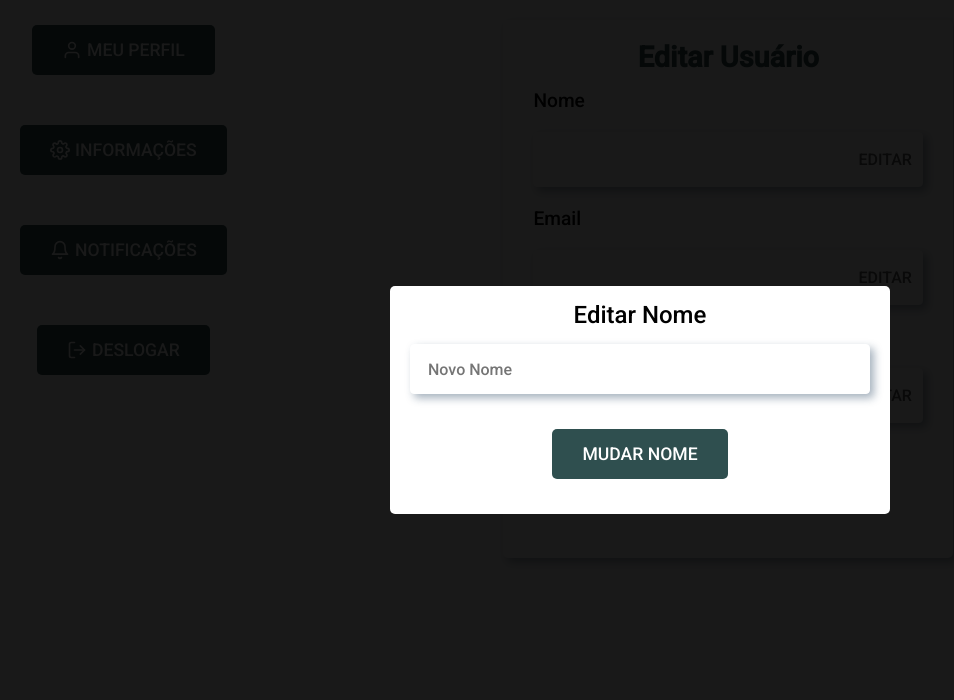
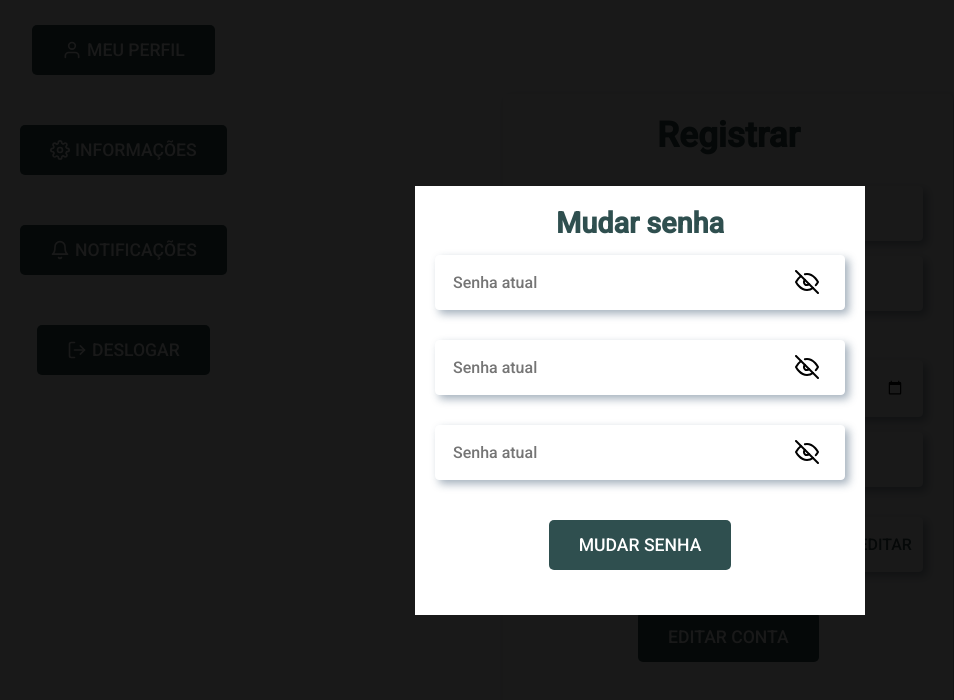
Before and after one commit to MathLouren/Rede-social, a Vue app: page /usuario/edit_user in a window 1280 px wide. Both pictures are taken after a click on the element "EDITAR". Shown: the top 700 px of the page, without its empty margins (0-954 px from the left). Built offline with nearby package versions, Linux system fonts and the light colour scheme.

Commit message:
password_change layout

```diff
--- a/src/views/registrar/Registrar.vue
+++ b/src/views/registrar/Registrar.vue
@@ -15,18 +15,6 @@
                         <li>Email inválido</li>
                     </ul>
                 </div>
-              <input type="password" name="senha" placeholder="Senha" v-model="password">
-                <div class="error_input" v-if="$v.email.$error">
-                      <ul>
-                          <li>Senha precisa ter no minimo 7 caracteres</li>
-                      </ul>
-                </div>
-              <input type="password" name="senha" placeholder="Repita a senha" v-model="confirmation_password">
-                <div class="error_input" v-if="$v.confirmation_password.$error">
-                      <ul>
-                          <li>As senhas não coincidem</li>
-                      </ul>
-                </div>
                 <span>Sua data de nascimento</span>
                 <input type="date" v-model="date">
                 <div class="error_input" v-if="$v.date.$error">
@@ -41,8 +29,22 @@
                           <li>Máximo de 10 caracteres</li>
                       </ul>
                 </div>
-                <button class="btn button" @click.prevent="validarUsuario">Criar conta</button>
-                <router-link class="btn button" to="/">Já possui uma conta? Logar</router-link>
+                <slot>
+                  <input type="password" name="senha" placeholder="Senha" v-model="password">
+                <div class="error_input" v-if="$v.email.$error">
+                      <ul>
+                          <li>Senha precisa ter no minimo 7 caracteres</li>
+                      </ul>
+                </div>
+              <input type="password" name="senha" placeholder="Repita a senha" v-model="confirmation_password">
+                <div class="error_input" v-if="$v.confirmation_password.$error">
+                      <ul>
+                          <li>As senhas não coincidem</li>
+                      </ul>
+                </div>
+                  <button class="btn button" @click.prevent="validarUsuario">Criar conta</button>
+                  <router-link class="btn button" to="/">Já possui uma conta? Logar</router-link>
+                </slot>
                 </form>
       </div>
   </section>
@@ -53,6 +55,7 @@ import { required , email , minLength , maxLength , sameAs} from 'vuelidate/lib/
 import { mapFields } from "@/helpers.js"
 
 export default {
+  name:"registrar",
   data(){
     return{
       confirmation_password:""
--- a/src/views/usuario/EditarUsuario.vue
+++ b/src/views/usuario/EditarUsuario.vue
@@ -1,62 +1,34 @@
 <template>
   <transition name="modal">
     <section class="container_infos">
-      <div class="form">
-            <nav>
-              <h2>Editar Usuário</h2>
-                <form>
-                  <label for="name">Nome</label>
-                  <div>
-                    <div class="input_editar">
-                      <input type="text" v-model="name" name="name">
-                      <span @click="mudarNome = true">EDITAR</span>
-                    </div>
-                    <transition name="modal">
-                      <div class="mudar_container" v-if="mudarNome" @click="fecharModal">
-                      <div class="modal_change">
-                        <label for="mudarNome">Editar Nome</label>
-                        <input type="text" v-model="name" name="mudarNome" placeholder="Novo Nome">
-                        <button class="btn" @click.prevent="atualizarUsuario" @click="fecharModal">Mudar Nome</button>
-                      </div>
-                    </div>
-                    </transition>
-                  </div>
-                  <label for="name">Email</label>
-                  <div class="input_editar">
-                    <input type="email" v-model="email" name="email" class="input_editar">
-                    <span @click="mudarEmail = true">EDITAR</span>
-                  </div>
-                     <transition name="modal">
-                        <div class="mudar_container" v-if="mudarEmail" @click="fecharModal">
-                          <div class="modal_change">
-                            <label for="mudarEmail">Editar email</label>
-                            <input type="text" v-model="email" name="mudarEmail" placeholder="Novo Email">
-                            <button class="btn" @click.prevent="atualizarUsuario" @click="fecharModal">Mudar Nome</button>
-                          </div>
-                        </div>
-                    </transition>
-                  <label>Senha</label>
-                 <div class="input_editar">
-                    <input type="password" v-model="password" class="input_editar">
-                    <span @click="mudarSenha = true">EDITAR</span>
-                 </div>
-                  <transition name="modal">
-                        <div class="mudar_container" v-if="mudarSenha" @click="fecharModal">
-                          <div class="modal_change">
-                            <label for="mudarSenha">Editar Senha</label>
-                            <input type="password"  name="mudarSenha" placeholder="Senha Atual">
-                            <input type="password"  name="mudarSenha" placeholder="Nova Senha">
-                            <input type="password"  name="mudarSenha" placeholder="Nova Senha" v-model="password">
-                            <button class="btn" @click.prevent="atualizarUsuario" @click="fecharModal">Mudar Nome</button>
-                          </div>
-                        </div>
-                    </transition>
-                </form>
-                  <div>
-                    <button class="btn editar" @click.prevent="atualizarUsuario">Atualizar Dados</button>
-                  </div>
-            </nav>
-        </div>
+      <Registrar>
+        <slot>
+          <div class="password">
+            <input type="password" v-model="password">
+            <span @click="mudarSenha = true">EDITAR</span>
+            <div class="passwordModal" v-if="mudarSenha">
+              <div class="container_password_change">
+                  <h2>Mudar senha</h2>
+                <div class="passwordChange">
+                  <input type="password" placeholder="Senha atual">
+                  <img src="./imgs/eye-off.svg" alt="" @click="passwordView">
+                </div>
+                <div class="passwordChange">
+                  <input type="password" placeholder="Senha atual">
+                  <img src="./imgs/eye-off.svg" alt="" @click="passwordView">
+                </div>
+                <div class="passwordChange">
+                  <input type="password" placeholder="Senha atual">
+                  <img src="./imgs/eye-off.svg" alt="" @click="passwordView">
+                </div>
+                <button class="btn">Mudar senha</button>
+              </div>
+            </div>
+
+          </div>
+          <button class="btn button" @click.prevent="atualizarUsuario">Editar conta</button>
+        </slot>
+      </Registrar>
     </section>
   </transition>
 </template>
@@ -64,10 +36,12 @@
 <script>
 import { api } from "@/services.js"
 import { mapFields } from "@/helpers.js"
+import Registrar from "@/views/registrar/Registrar.vue"
 
 export default {
   name:"UsuarioEditar",
   components:{
+    Registrar
   },
   data(){
     return{
@@ -79,7 +53,7 @@ export default {
   },
    computed:{
         ...mapFields({
-            fields:["id","name","email","password"],
+            fields:["id","name","email","password","user_id"],
             base:"user",
             mutation:"UPDATE_USER"
         })
@@ -104,15 +78,10 @@ export default {
       if(target === currentTarget){
         this.mudarNome = false,
         this.mudarEmail = false,
-        this.mudarSenha = false
+        this.mudarSenha = true
       }
-    }
+    },
   },
-  watch:{
-    senhaAtual(){
-      this.senhaCheck()
-    }
-  }
 }
 </script>
 
@@ -185,4 +154,43 @@ export default {
     font-size: 1.5rem;
   }
 
+  .password{
+    display: flex;
+    align-items: center;
+  }
+  .password span{
+    cursor: pointer;
+    margin-left: -65px;
+  }
+
+  .passwordModal{
+    position: absolute;
+    top: 0;
+    right: 0;
+    height: 100vh;
+    width: 100vw;
+    display: flex;
+    flex-direction: column;
+    align-items: center;
+    justify-content: center;
+    background: rgba(0, 0, 0, 0.9);
+  }
+
+  .container_password_change{
+    padding: 20px;
+    background: #fff;
+    width: 500px;
+    max-width: 450px;
+  }
+
+  .passwordChange{
+    display: flex;
+    align-items: center;
+  }
+
+  .passwordChange img{
+    margin-left: -50px;
+    cursor: pointer;
+  }
+
 </style>
--- a/src/views/usuario/UsuarioPerfil.vue
+++ b/src/views/usuario/UsuarioPerfil.vue
@@ -9,15 +9,13 @@
             <label for="foto" @mouseover="photoIMG = true" @mouseleave="photoIMG = false"><img src="./imgs/camera.svg" alt="" v-if="photoIMG"></label>
             <input type="file" name="foto" id="foto">
       </div>
-      <div class="location">
-        <p><img src="./imgs/map-pin.svg" alt=""></p>
-        <p>Rio de janeiro</p>
-        <p><img src="./imgs/brasil.png" alt="" class="country_img"></p>
+      <div class="years">
+        <p>Nasceu em {{this.$store.state.user.date}}</p>
       </div>
     </div>
     <div class="info_name">
         <p class="name">{{this.$store.state.user.name}}</p>
-        <p class="id">@matheuslourenco</p>
+        <p class="id">@{{this.$store.state.user.user_id}}</p>
       </div>
     <div class="desc">
         <p>O presente é o melhor momento para você ser feliz! A única certeza que temos é do momento que estamos vivendo. Por isso, viva intensamente! Hoje, o vento te abraçará, o sol estará mais atraente e a paz vai invadir seu coração!</p>
@@ -111,15 +109,15 @@ label{
   align-items: center;
 }
 
-.location{
+.years{
   display: flex;
   justify-content: flex-end;
-  font-size: 0.8rem;
+  font-size: 0.9rem;
   display: flex;
   align-items: center;
 }
 
-.location p{
+.years p{
   margin: 0 2px;
 }
 
@@ -133,7 +131,6 @@ label{
 
 .info_name p{
   margin: 5px 0;
-  cursor: pointer;
 }
 
 .info_name .name{
```
Also changed, not shown: src/views/usuario/imgs/eye-off.svg (added), src/views/usuario/imgs/eye.svg (added).
